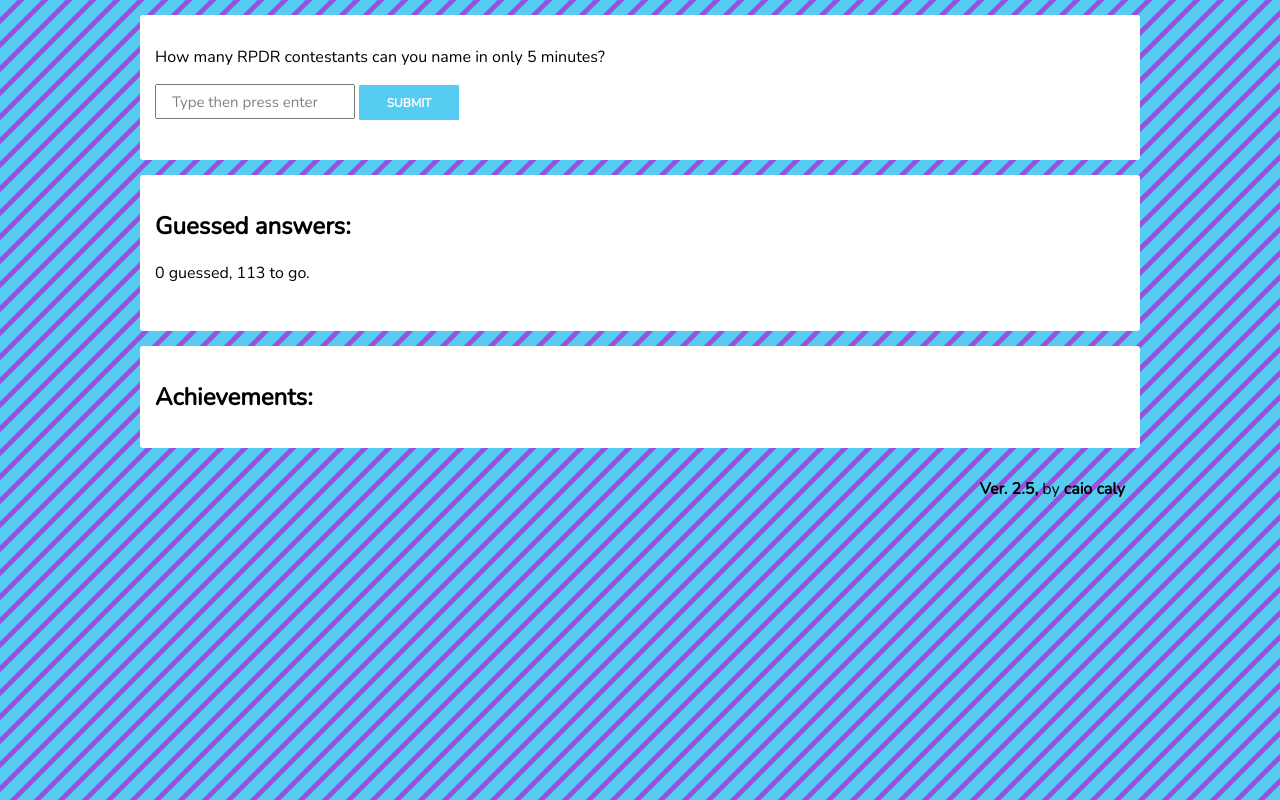
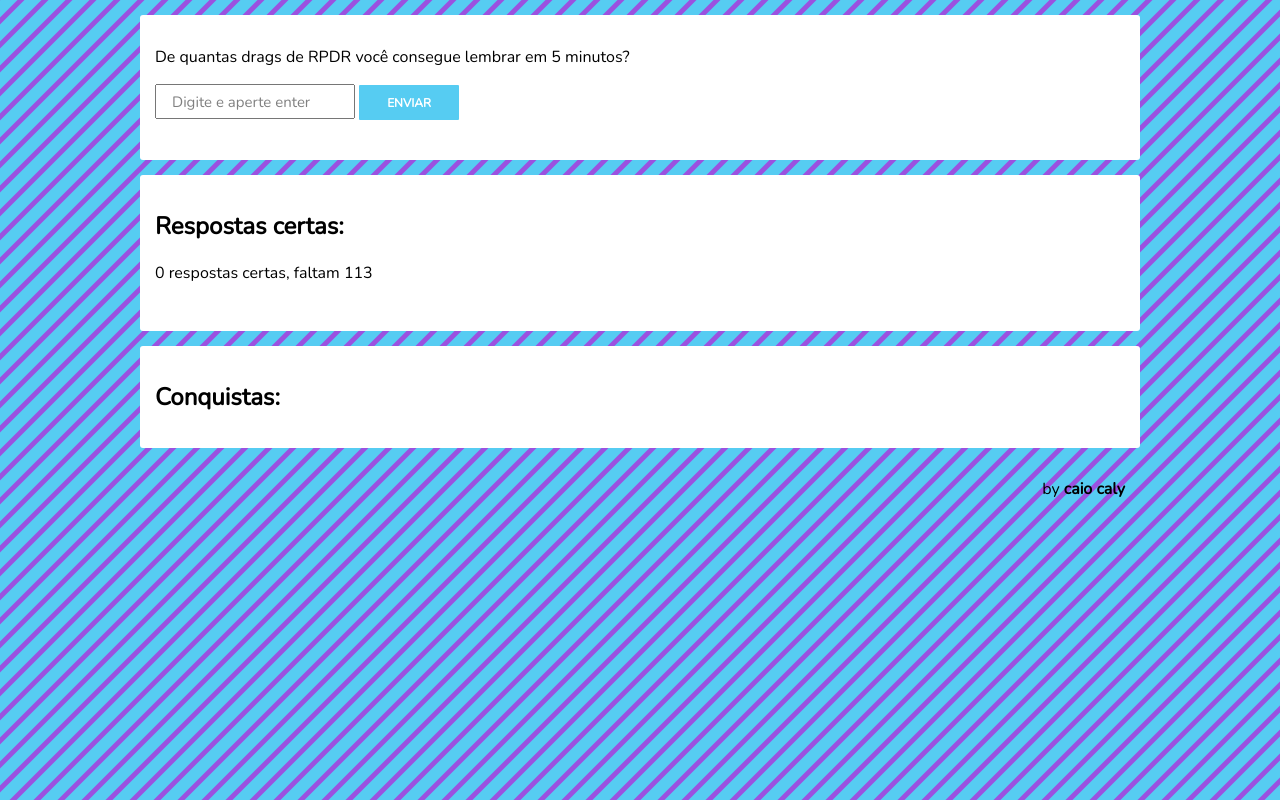
Before and after one commit to caiocaly/DraGuess, a plain HTML site: page index.html in a window 1280 px wide. Drawn offline with nearby package versions, Linux system fonts and the light colour scheme.

Commit message:
Implementado em PT BR

```diff
--- a/achievements_list.js
+++ b/achievements_list.js
@@ -45,21 +45,26 @@ function checkAchievements () {
 					item.achieved = true };
 			}
 			if (item.achieved === true) {
+				let snack;
+				item.title[language].length > 1 ? snack = item.title[language] : snack = item.title;
 				addAchievement(item)
-				snackbar(item.title)};
+				snackbar(snack)};
 		} //fim do if
 	}); //fim do  foreach e de sua função
 } //fim da função
 
 function addAchievement (achievement) {
+	let Title, Sub;
+	achievement.title[language].length > 1 ? Title = achievement.title[language] : Title = achievement.title;
+	achievement.subtitle[language].length > 1 ? Sub = achievement.subtitle[language] : Sub = achievement.subtitle;
 	document.getElementById('achievements').innerHTML +=
 	`<div class="achievementBlock">
 		<div class="achievementImage">
 			<img src="${achievement.source}">
 		</div>
 		<div class="achievementContent">
-			<p class="achievementTitle">${achievement.title}</p>
-			<p class="achievementDescription"> ${achievement.subtitle} </p>
+			<p class="achievementTitle">${Title}</p>
+			<p class="achievementDescription"> ${Sub} </p>
 		</div>
 	</div>`
 }
@@ -69,16 +74,20 @@ function createAchievements () {
 	achievementsList = [
 	new Achievement (
 		1,
-		"Everything looks good in low-res",
-		"Guess all season 1 queens",
+		["Everything looks good in low-res",
+		"Tudo fica melhor em baixa resolução"],
+		["Guess all season 1 queens",
+		"Acerte todas as queens da primeira temporada"],
 		['bebe zahara benet', 'nina flowers', 'shannel', 'ongina',
 		'jade', 'akashia', 'tammie brown', 'victoria porchop'],
 		'season1'),
 
 	new Achievement (
 		1,
-		"Raven was robbed (was she really, though?)",
-		"Guess all season 2 queens",
+		["Raven was robbed (was she really, though?)",
+		"Raven rainha, Tyra nadinha (será mesmo?)"],
+		["Guess all season 2 queens",
+		"Acerte todas as queens da segunda temporada"],
 		['Tyra Sanchez', 'Raven', 'Jujubee', 'Tatianna', 'Pandora Boxx', 'Jessica Wild',
 		'Sahara Davenport', 'Morgan McMichaels', 'Sonique', 'Mystique Summers Madison',
 		'Nicole Paige Brooks', 'Shangela'],
@@ -87,7 +96,8 @@ function createAchievements () {
 	new Achievement (
 		1,
 		"Heathers vs. Boogers",
-		"Guess all season 3 queens",
+		["Guess all season 3 queens",
+		"Acerte todas as queens da terceira temporada"],
 		['Raja', 'Manila Luzon', 'Alexis Mateo', 'Yara Sofia', 'Shangela', 'Carmen Carrera',
 		'Delta Work', 'Stacy Lane Matthews', 'Mariah', 'India Ferrah', 'Mimi Imfurst', 'Phoenix',
 		'Venus D-Lite'],
@@ -95,8 +105,10 @@ function createAchievements () {
 
 	new Achievement (
 		1,
-		"What did Willam do?",
-		"Guess all season 4 queens",
+		["What did Willam do?",
+		"Que que a Willam fez?"],
+		["Guess all season 4 queens",
+		"Acerte todas as queens da quarta temporada"],
 		['Jiggly', 'The Princess', 'Dida Ritz', 'Madame Laqueer', 'Kenya Michaels',
 		'Dida Ritz', 'Willam', 'Jiggly Caliente', 'Milan', 'Madame Laqueer', 'The Princess',
 		'Lashauwn Beyond', 'Alisa Summers'],
@@ -104,8 +116,10 @@ function createAchievements () {
 
 	new Achievement (
 		1,
-		"Smells like trout",
-		"Guess all season 5 queens",
+		["Smells like trout",
+		"Parece umas barbiezinha"],
+		["Guess all season 5 queens",
+		"Acerte todas as queens da quinta temporada"],
 		['Jinkx', 'Alaska', 'Roxxxy', 'Detox', 'Coco Montrese', 'ALyssa Edwards',
 		'Ivy Winters', 'Jade Jolie', 'Lineysha Sparx', 'Honey Mahoganny', 'Vivianne Pinay',
 		'Monica Beverly Hillz', 'Serena Chacha', 'Penny Tration'],
@@ -113,8 +127,10 @@ function createAchievements () {
 
 	new Achievement (
 		1,
-		"Bianca and some other hos",
-		"Guess all season 6 queens",
+		["Bianca and some other hos",
+		"Bianca e as otra"],
+		["Guess all season 6 queens",
+		"Acerte todas as queens da sexta temporada"],
 		['Bianca', 'Adore', 'Courtney', 'Darienne', 'Ben DeLaCreme', 'Joslyn Fox',
 		'Trinity K. Bonet', 'Laganja', 'Milk', 'Gia', 'April Carrion', 'Vivacious',
 		'Magnolia', 'Kelly Mantle'],
@@ -123,7 +139,8 @@ function createAchievements () {
 	new Achievement (
 		1,
 		"I DON'T WANNA HEAR ANY GODDAMN EXCUSES...ANYMORE!",
-		"Guess all season 7 queens",
+		["Guess all season 7 queens",
+		"Acerte todas as queens da sétima temporada"],
 		['Violet Chachki', 'Ginger Minj', 'Pearl', 'Kennedy Davenport',
 		'Katya', 'Trixie Mattel', 'Miss Fame', 'Jaidynn Diore Fierce',
 		'Max Max', 'Kandy Ho', 'Mrs. Kasha Davis', 'Jasmine Masters',
@@ -133,7 +150,8 @@ function createAchievements () {
 	new Achievement (
 		1,
 		"Did somebody mention ART?",
-		"Guess all season 8 queens",
+		["Guess all season 8 queens",
+		"Acerte todas as queens da oitava temporada"],
 		['Bob', 'Kim Chi', 'Naomi Smalls', 'Chi Chi DeVayne',
 		'Derrick Barry', 'Thorgy Thor', 'Robbie Turner',
 		'Acid Betty', 'Naysha Lopez', 'Cynthia Lee Fontaine',
@@ -144,7 +162,8 @@ function createAchievements () {
 	new Achievement (
 		1,
 		"Murder on the lipsync floor",
-		"Guess all season 9 queens",
+		["Guess all season 9 queens",
+		"Acerte todas as queens da nona temporada"],
 		['Sasha Velour', 'Peppermint', 'Shea Couleé', 'Trinity Taylor',
 		'Alexis Michelle', "Nina Bo'nina Brown", 'Valentina',
 		'Farrah Moan', 'Aja', 'Cynthia Lee Fontaine', 'Eureka',
@@ -153,8 +172,10 @@ function createAchievements () {
 
 	new Achievement (
 		1,
-		"Raven was robbed pt. 2 (this time for real, though)",
-		"Guess all queens from All Stars 1",
+		["Raven was robbed pt. 2 (this time for real, though)",
+		"Raven rainha, Chad nadinha"],
+		["Guess all queens from All Stars 1",
+		"Acerte todas as queens que participaram do All Stars 1"],
 		['Pandora Boxxx', 'Jujubee', 'Shannel', 'Chad Michaels',
 		'Raven', 'Alexis Mateo', 'Yara Sofia', 'Latrice Royale',
 		'Manila Luzon', 'Nina Flowers', 'Tammie Brown', 'Mimi Imfurst'],
@@ -163,8 +184,10 @@ function createAchievements () {
 
 	new Achievement (
 		1,
-		"Rolaskatox strikes again",
-		"Guess all queens from All Stars 2",
+		["Rolaskatox strikes again",
+		"Rolaskatox ataca novamente (deus me dibre)"],
+		["Guess all queens from All Stars 2",
+		"Acerte todas as queens que participaram do All Stars 2"],
 		["Alaska", "Detox", "Katya", "Roxxxy Andrews", "Alyssa Edwards",
 		"Tatianna", "Phi Phi O'Hara", "Ginger Minj", "Adore Delano",
 		"Coco Montrese"],
@@ -176,43 +199,44 @@ function createAchievements () {
 	//// TYPE 2
 	new Achievement (
 		2,
-		"Facecrack of the century",
-		"Guess Alyssa and Coco in succession",
+		["I am nacho'r friend",
+		"Competição amigável"],
+		["Guess Alyssa and Coco in succession",
+		"Acerte o nome da Alyssa e Coco em sequência"],
 		['Alyssa Edwards', 'Coco Montrese'],
 		"nacho"
 		),
 
 	new Achievement (
 		2,
-		"RPDR OTP",
-		"Guess Ivy and Jinkx in succession",
+		["RPDR OTP",
+		"TO ATRAPALHANDO O CASALZINHO?"],
+		["Guess Ivy and Jinkx in succession",
+		"Acerte o nome da Ivy e da Jinkx em sequência"],
 		['Jinkx', 'Ivy winters']),
 
 	new Achievement (
 		2,
 		"Rolaskatox",
-		"Guess Roxxxy, Alaska and Detox in sucession",
+		["Guess Roxxxy, Alaska and Detox in sucession",
+		"Acerte o nome das três bandidas em sequência"],
 		['Roxxxy', 'Alaska', 'Detox']),
-
-
-	new Achievement (
-		1,
-		"WOW! You got an achievement!",
-		"Yeah, just like that. The game is mine and I do what i want",
-		['Raja']),
 
 	new Achievement (
 		1,
 		"C U N T",
-		"Guess all winners from the show",
+		["Guess all winners from the show",
+		"Acerte todas as winners"],
 		['Bebe', 'Tyra', 'Raja', 'Sharon', 'Jinkx',
 		'Bianca', 'Violet', 'Bob', 'Chad', 'Sasha Velour', 'Alaska']
 		),
 
 	new Achievement (
 		1,
-		"Gone but (not) remembered",
-		"Guess all queens who went were sent home first (doesn't count all stars)",
+		["Gone but (not) remembered",
+		"O importante é participar"],
+		["Guess all queens who went were sent home first (doesn't count all stars)",
+		"Acerte o nome de todas as primeiras eliminadas (all stars não conta"],
 		['Victoria Porkchop', 'Nicole Paige Brooks', 'Venus Dlite', 'Alisa Summers',
 		'Penny Tration', 'Magnolia Crawford', 'Kelly Mantle', 'Tempest DuJour',
 		'Naysha Lopez', 'Jaymes Mansfield']
@@ -227,20 +251,26 @@ function createAchievements () {
 
 	new Achievement (
 		1,
-		"QUANTOS ANOS DE CARREIRA, MEU BEM?",
-		"Guess the 3 most obscure and forgotten 	queens.",
+		["And who the fuck are you?",
+		"QUANTOS ANOS DE CARREIRA, MEU BEM?"],
+		["Guess the 3 most obscure and forgotten queens.",
+		"Acerte o nome das 3 queens mais obscuras e esquecíveis #allTnoShade"],
 		['Penny Tration', 'Venus D-Lite', 'Alisa Summers']),
 
 	new Achievement (
 		1,
-		"I will NOT survive",
-		"Guess all the queens who took part in a shameful in double eliminations",
+		["I will NOT survive",
+		"Punheta, sai suas capeta!"],
+		["Guess all the queens who took part in a shameful in double eliminations",
+		"Acerte o nome de todas as queens que participaram de 'double eliminations'"],
 		['Dax', 'Honey Mahoganny', 'Vivianne Pinay', 'Laila McQueen']),
 
 	new Achievement (
 		1,
-		"Shantay YOU ALL STAY",
-		'Guess all queens that impressed Ru in a lip sync and made him not eliminate anyone',
+		["Shantay YOU ALL STAY",
+		"Siririca, seis tudo fica!"],
+		['Guess all queens that impressed Ru in a lip sync and made him not eliminate anyone',
+		'Acerte o nome de todas queens que impressionaram a Ru no lipsync e fizeram ela mudar as regras'],
 		['Alyssa Edwards', 'Tatianna', 'Roxxxy', 'Sasha Velour', 'Trinity Taylor', 'Peppermint', 'Shea'])
 ]
 }
--- a/answers_list.js
+++ b/answers_list.js
@@ -1,9 +1,11 @@
 var correctAnswers = [
 	{name: ['Acid Betty', 'acid beth'],
-	correctMessage: 'No need to adjust your TV sets... This acid trip is all real...'},
+	correctMessage: 'No need to adjust your TV sets... This acid trip is all real...',
+	season: 8},
 
 	{name: ['Adore Delano', 'Adore'],
-	correctMessage:'Party!'},
+	correctMessage:'Party!',
+	season: 6},
 
 	{name: ["Akashia", "Akasha"],
 	correctMessage: "Serving trip and fall realness."},
@@ -131,7 +133,7 @@ var correctAnswers = [
 	correctMessage: 'Drag Queen and Beyoncé impersonator'},
 
 	{name: ['Kim Chi'],
-	correctMessage: "I came to DESTROY EVERYONE, with my make-up."},
+	correctMessage: "I came to DESTROY EVERYONE.... with my make-up."},
 
 	{name: ['Laganja Estranja', 'Laganja'],
 	correctMessage:"COME ON SEASON 6, TIME TO GET SICKENING"},
@@ -146,7 +148,7 @@ var correctAnswers = [
 	correctMessage: "THE SHADE OF IT ALL"},
 
 	{name: ['Lineysha Sparks', 'Linaysha Sparks', 'Lineisha Sparks', 'Lineysha'],
-	correctMessage: "Oh my gosh is one dollar guys"},
+	correctMessage: "Oh my gosh is one hundred dollars guys"},
 
 	{name: ['Madame LaQueer'],
 	correctMessage: 'Eeeeeeeeeew'},
@@ -353,8 +355,10 @@ var correctAnswers = [
 	correctMessage: 'I CALL SHADE'}
 ];
 
-function idThisCrap (array) {
+	function indexArray (array) {
 	for (i = 0; i < array.length; i++){
 		array[i].id = i;
 	}
 	}
+
+	indexArray(correctAnswers);
--- a/index.html
+++ b/index.html
@@ -26,39 +26,39 @@
 	<meta property="og:url" content="http://caiocaly.github.io/totalrucall/">
 	<meta property="og:type" content="games.plays">
 
-
 </head>
 
-<body onload="start()">
+<body onload="start(1)">
 	<div id="mainBox" class="main">
 		<div id="results"></div>
 		<div id="input">
 			<p id="sub"></p>
 			<div id="timer"></div>
 			<input id="textBox" type="text" onkeypress ="keyPressed(event)" onclick="clearInput()">
-			<button onclick="checkAnswer()">Submit</button>
+			<button id="submitButton" onclick="checkAnswer()"></button>
 			<p id="feedback"></p>
 		</div>
 	</div>
 
 	<div id="answers" class='main'>
-		<h2> Guessed answers: </h2>
+		<h2 id="guessedTitle"></h2>
 		<p id="answerCounter"></p>
 		<p id="guessedAnswers"></p>
 	</div>
 
 	<div id="achievements" class='main'>
-				<h2> Achievements: </h2>
-
+		<h2 id="achievementsTitle"> </h2>
 	</div>
 
 	<div id = "credits" class='main'>
 	<p class="additionalInfo" id="version" class="clickable"></p>
 	<p class="additionalInfo"> by <a class="clickable" href="https://caiocaly.github.io/"><strong>caio caly</strong></p>
 	</div>
+	<script type="text/javascript" src="setup.js"></script>
 	<script type="text/javascript" src="answers_list.js"></script>
+	<script type="text/javascript" src="achievements_list.js"></script>
+	<script type="text/javascript" src="localization.js"></script>
 	<script type="text/javascript" src="script.js"></script>
-		<script type="text/javascript" src="achievements_list.js"></script>
 
 
 <!-- The actual snackbar -->
--- /dev/null
+++ b/localization.js
@@ -0,0 +1,72 @@
+var text = {
+	subtitle: [
+	`How many RPDR contestants can you name in only ${timeLimit.minutes} minutes?`,
+	`De quantas drags de RPDR você consegue lembrar em ${timeLimit.minutes} minutos?`],
+
+	type:  [
+	`Type then press "enter"`,
+	`Digite e aperte enter`],
+
+	guessedTitle: [
+	`Guessed answers: `,
+	`Respostas certas: `],
+
+	achievementsTitle: [
+	`Achievements: `,
+	`Conquistas: `],
+
+	submitButton: [
+	'Submit',
+	'Enviar'],
+
+	timeLeft: [
+	"Time left: ",
+	"Tempo restante: "],
+
+	incorrectAnswerFeedback: [
+	["Incorrect answer", "Uhm, try again", "I don't think so"],
+	["Errrrrrrou!", "Eh, não..", "Eita, errou", "Tenta de novo, bem", "Ai bee, não"]],
+
+	genericCorrectMessage: [
+	["Thats' right!", "Yassss!", "Yas gawd"],
+	["Resposta certa!", "Isso aí!", "Arrasou viado!"]],
+
+	alreadyGuessed: [
+	"You already guessed ",
+	"Você já acertou "],
+
+	remainingAnswers: [
+	`_guessed guessed, _togo to go`,
+	`_guessed respostas certas, faltam _togo`],
+
+	endGameMessages: [
+	["You're a champion, grater of them all! (I think you've cheated, though)",
+	"COME THROUGH MAMA! How can you type so fast?",
+	"Yasss queen! Impressive memory!",
+	"Excellent!",
+	"Nice job",
+	"Kinda lame, but ok",
+	"Do you even like RPDR? (RPDR stands for RuPaul's Drag Race, fyi)",
+	"Tell me honestly: did you ever watch the show?"],
+	["Gente, quê? Cê trapaceou, n pode se",
+	"RAINHA DA MEMÓRIA e padroeira das drag tudo",
+	"Arrasou, viado! Muito bem",
+	"Muito bem bom",
+	"Foi bom. Meio filler queen, sabe.",
+	"É, bem mais ou menos, néan",
+	"Que dó, que dó",
+	"Sério, cê já assitiu Drag Race?"]
+	],
+
+	tryAgain: [
+	"Try again?",
+	"Tentá de novo?"],
+
+	result: [
+	["You got", "out of"],
+	["Você acertou ","de"]],
+
+	achievementUnlocked: [
+	"unlocked",
+	"desbloqueada!"]
+}
--- a/main.css
+++ b/main.css
@@ -119,10 +119,6 @@ div.achievementContent {
 }
 
 
-
-/* ============================================================================ */
-
-
 /* SNACKBAR ================================================================ */
 /* The snackbar - position it at the bottom and in the middle of the screen */
 #snackbar {
--- a/script.js
+++ b/script.js
@@ -1,42 +1,10 @@
-var version = 2.5;
-var guessedAnswers =[]; //array que vai armazenar as respostas que já foram acertada
-var listOfGuessedIndexes = [];
-var achievementsList = [];
-var timerStarted = false; //controla o começo do timer
 var total = correctAnswers.length;
-var timeLimit = { //tempo disponível
-	minutes: 5,
-	seconds: 0,
-	hurryUp: 30, //quando o timer vai começar a piscar
-	}
 
-function callPatchNotes (){
-	var patchNotes =
-	`Created by Caio Caly.
-	Version ${version}
-	Special thanks to Bruno Luvizotto`;
-	alert(patchNotes);
-}
-
-function write(id, content){
-	document.getElementById(id).innerHTML = content;
-}
-
-function start() {
-	idThisCrap(correctAnswers);
-	createAchievements();
-	updateCounter();
-	document.getElementById('textBox').value = "Type then press enter";
-	write('sub', `How many RPDR contestants can you name in only ${timeLimit.minutes} minutes?`);
-	write('version', `<strong><span class="clickable" onclick="callPatchNotes()">Ver. ${version}, </strong></span>`);
-	checkEmptyMessage();
-	console.log("Guessed indexes: " + listOfGuessedIndexes);
-	}
 
 function updateCounter() { //ela atualiza um contador de respostas certas x quantas faltam
 	let toGo = correctAnswers.length; // # respostas que falta acertar
 	let guessed = guessedAnswers.length; //# respostas acertadass
-	let countResult = `${guessed} guessed, ${toGo} to go.`; //texto que vai na tela
+	let countResult = (text.remainingAnswers[language].replace("_guessed", guessed)).replace("_togo", toGo);
 	write('answerCounter', countResult);
 	}
 
@@ -57,7 +25,8 @@ function checkAnswer () { //essa função verifica se a resposta está certa
 				if (correctAnswers[i].correctMessage) {
 					feedbackTxt = correctAnswers[i].correctMessage;
 				} else {
-					feedbackTxt = "right";
+					let rndNum = random(text.genericCorrectMessage[language].length);
+					feedbackTxt = text.genericCorrectMessage[language][rndNum];
 				}
 				transferDrag(i);
 			}
@@ -68,12 +37,17 @@ function checkAnswer () { //essa função verifica se a resposta está certa
 			for (j = 0; j < guessedAnswers[i].name.length; j++){
 				let answerBeingChecked = normalize(guessedAnswers[i].name[j]);
 					if (guess == answerBeingChecked){
-					repeatedName = guessedAnswers[i].name[j];
+					repeatedName = guessedAnswers[i].name[0];
 					var isRepeated = true;
 				}
 			}
 		}
-		isRepeated ? feedbackTxt= `You already guessed ${repeatedName}` : feedbackTxt = 'Incorrect answer';
+		if (isRepeated === true) {
+			feedbackTxt = text.alreadyGuessed[language] + repeatedName;
+		} else {
+			x = text.incorrectAnswerFeedback[language];
+			feedbackTxt =  x[random(x.length)];
+		}
 	}
 	updateCounter();
 	let feedbackColor;
@@ -123,7 +97,7 @@ function timer(){ // conta o tempo
   timer = setInterval(function(){
 	  min >= 10? minString = min : minString = "0" + min;
 	  sec >= 10? secString = sec : secString = "0" + sec;
-	  document.getElementById('timer').innerHTML = `Time left: ${minString}:${secString}`;
+	  document.getElementById('timer').innerHTML = text.timeLeft[language] + minString+ ":" + secString;
 	  if( min == 0 && sec ==0) {
 	      clearInterval(timer);
 	      clearInterval(blink);
@@ -149,37 +123,39 @@ function endGame() {
 	let read = "";
 	document.getElementById('mainBox').innerHTML ="";
 	let guessed = guessedAnswers.length;
+	let endMsg = text.endGameMessages[language];
 	switch (true) {
 		case (score == total):
-			read = "Parabéns Junior! ;)"
+			read = endMsg[0]
 			break;
 		case (score> 80):
-			read = "COME THROUGH MAMA! You're a champion!!! How can you even type so fast?"
+			read = endMsg[1]
 			break;
 		case (score >60):
-			read = "YASSS QUEEN! Impressive memory!";
+			read = endMsg[2]
 			break;
 		case (score >40):
-			read = "Excellent!"
+			read = endMsg[3]
 			break;
 		case (score >20):
-			read = "Nice job, you remember quite a few.";
+			read = endMsg[4]
 			break;
 		case (score >10):
-			read = "DO you even like RPDR? (That stands for RuPaul's Drag Race, in case you don't know)";
+			read = endMsg[5]
 			break;
 		case (score > 0):
-			read = "Tell me honestly: did you ever watch the show?";
+			read = endMsg[6]
 			break;
 		default:
-			read = "WHAT? Do you even know what a drag queen is?";
+			read = endMsg[7]
 			break;
 	}
 
+	let resultado = text.result[language];
 	document.getElementById('mainBox').innerHTML += `
 		<h2> ${read} </h2>
-		<h3> You got ${score} out of ${total} </h3>
-		<button onclick="reload()"> Try again? </button>`;
+		<h3> ${resultado[0]} ${score} ${resultado[1]} ${total} </h3>
+		<button onclick="reload()"> ${text.tryAgain[language]} </button>`;
 }
 
 function timerBlink(){
@@ -194,15 +170,6 @@ function timerBlink(){
 		}, 500);
 }
 
-function checkEmptyMessage (){
-	let x =[];
-	for (i=0; i < correctAnswers.length; i++){
-		if (correctAnswers[i].correctMessage == undefined){
-		x.push(correctAnswers[i].name[0]);
-		}
-	}
-	console.log(x);
-}
 
 function snackbar(content) {
     // Get the snackbar DIV
@@ -215,3 +182,8 @@ function snackbar(content) {
     // After 3 seconds, remove the show class from DIV
     setTimeout(function(){ x.className = x.className.replace("show", ""); }, 3000);
 }
+
+
+function write(id, content){
+	document.getElementById(id).innerHTML = content;
+}
--- /dev/null
+++ b/setup.js
@@ -0,0 +1,26 @@
+var language; //0 english 1 portuguese
+
+
+var timeLimit = { //tempo disponível
+	minutes: 5,
+	seconds: 0,
+	hurryUp: 30, //quando o timer vai começar a piscar
+	}
+
+var listOfGuessedIndexes = [];
+var achievementsList = [];
+var timerStarted = false; //controla o começo do timer
+var guessedAnswers =[]; //array que vai armazenar as respostas que já foram acertada
+
+
+function start(chooseLanguage) {
+	language = chooseLanguage;
+	createAchievements();
+	updateCounter();
+	document.getElementById('textBox').value = text.type[language];
+
+	write('sub', text.subtitle[language]);
+	write('guessedTitle', text.guessedTitle[language]);
+	write('achievementsTitle', text.achievementsTitle[language]);
+	write('submitButton', text.submitButton[language])
+	}
```
Also changed, not shown: 1 other file.
